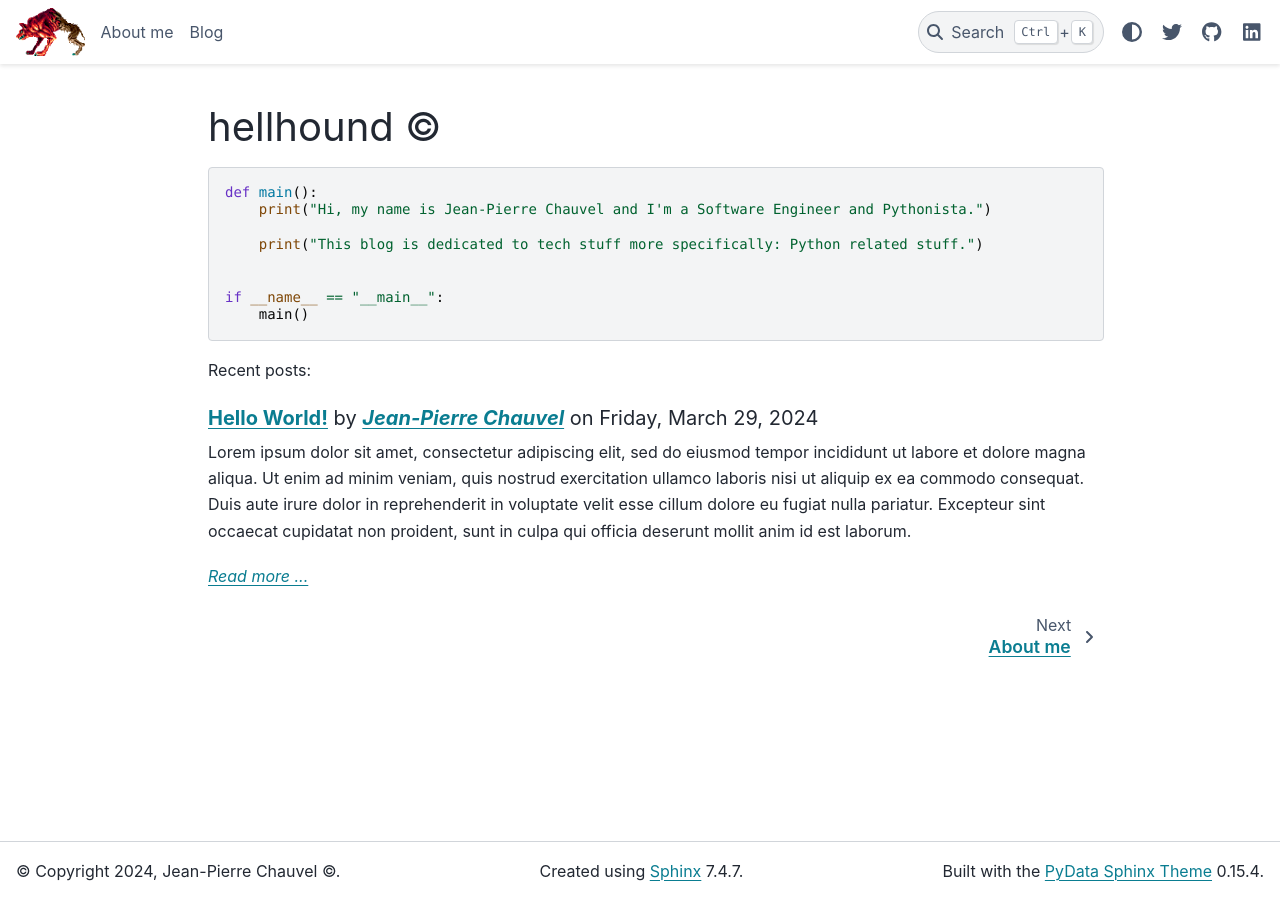
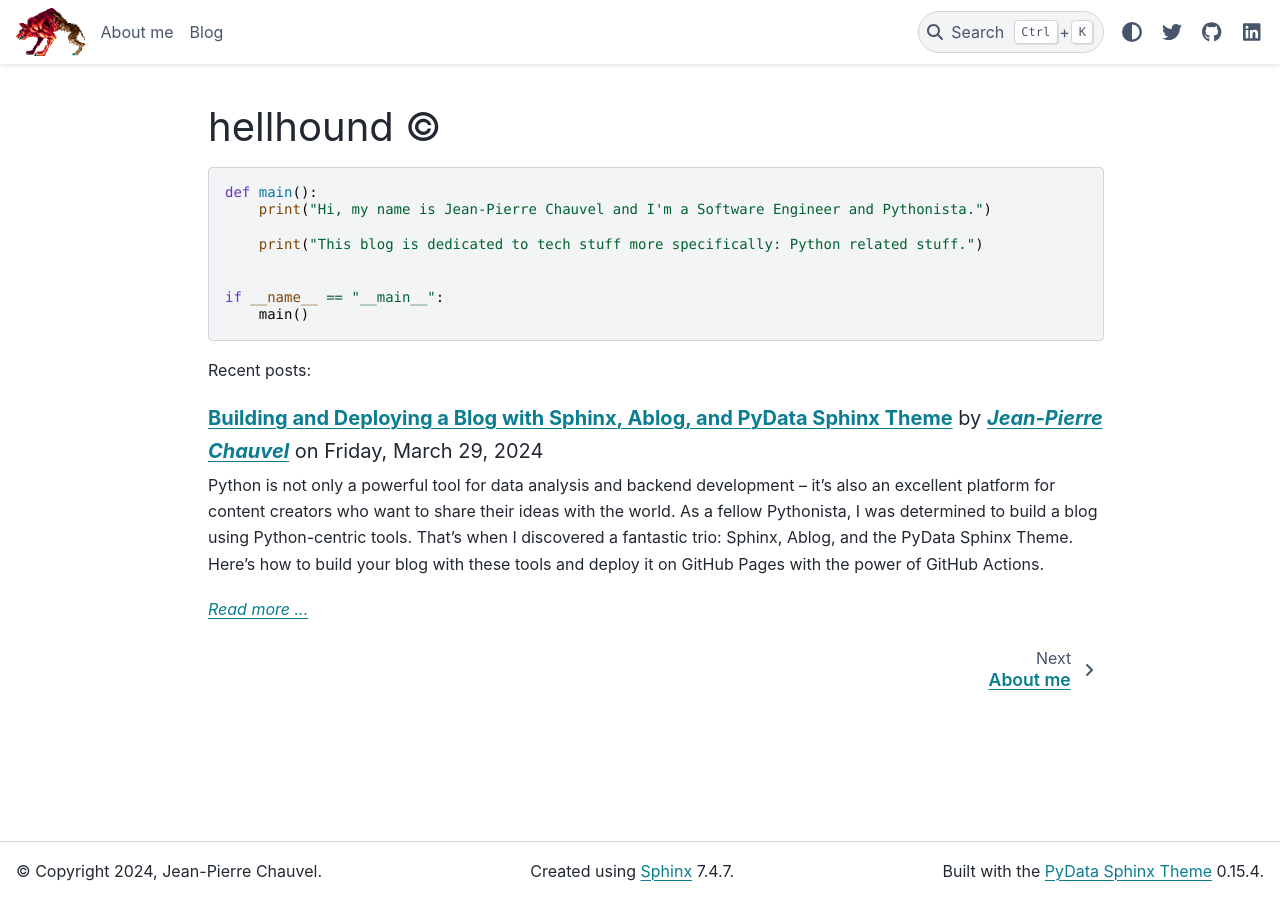
Before and after one commit to jpchauvel/chauvel.org, a Sphinx documentation site: the page built from source/index.md, in a window 1280 px wide. Built offline with Sphinx 7.4.7 and the PyData theme 0.15.4, drawn with Linux system fonts in a browser that asks for light colours.

Commit message:
first post

````diff
--- /dev/null
+++ b/source/blog/2024/building-blog-from-scratch.md
@@ -0,0 +1,163 @@
+---
+blogpost: true
+date: Mar 29, 2024
+author: Jean-Pierre Chauvel
+location: Lima, Perú
+category: Hello World
+tags: python, ablog, sphinx, giscus, github-pages, github-actions
+language: English
+---
+# Building and Deploying a Blog with Sphinx, Ablog, and PyData Sphinx Theme
+
+Python is not only a powerful tool for data analysis and backend development – it's also an excellent platform for content creators who want to share their ideas with the world. As a fellow Pythonista, I was determined to build a blog using Python-centric tools. That's when I discovered a fantastic trio: Sphinx, Ablog, and the PyData Sphinx Theme. Here’s how to build your blog with these tools and deploy it on GitHub Pages with the power of GitHub Actions.
+
+## Crafting Your Blog
+
+Let's run through the steps to create your blog's scaffolding and content, all with a Python flavor.
+
+### Step 1: Install the Necessary Packages
+
+First, verify that your environment has Python and `pip` installed. Then, proceed with installing Sphinx, Ablog, and the PyData Sphinx Theme:
+
+```bash
+pip install sphinx ablog sphinx_pydata_theme
+```
+
+### Step 2: Start Your Blog with Ablog
+
+Instead of using `sphinx-quickstart`, Ablog provides its command to create a new blog project:
+
+```bash
+ablog start
+```
+
+This command will set up your blog with typical Sphinx configurations and Ablog presets.
+
+### Step 3: Configure Your Blog with PyData Theme and Ablog
+
+After the initial setup, personalize your blog settings in the `conf.py` file:
+
+```python
+# conf.py
+
+extensions = [
+    'ablog',
+    'sphinx.ext.intersphinx',
+    # Add any other Sphinx extensions here.
+]
+
+html_theme = 'pydata_sphinx_theme'
+
+# Additional theme options are available on the theme's documentation.
+html_theme_options = {
+    "search_bar_text": "Search this site...",
+    # More theme options
+}
+
+# Configure ablog
+blog_baseurl = "https://[github-username].github.io/[repository-name]/"
+blog_title = "My Pythonista Blog"
+blog_authors = {
+    "Your Name": (None, None),
+}
+
+# For generating a feed
+blog_feed_archives = True
+```
+
+### Step 4: Writing Blog Posts
+
+Create your posts in reStructuredText format within the posts section you set up:
+
+```rst
+.. post:: Sept 15, 2023
+   :tags: python, sphinx, ablog
+   :category: python
+   :author: Your Name
+
+Journey with Python
+===================
+
+Begin storytelling with Python…
+```
+
+Save it into the correct directory with an `.rst` extension and the Sphinx/Ablog combination will handle the rest.
+
+## Enhancing Engagement: Adding Giscus Comments
+
+Engage with your readers by adding a comment section using Giscus, a comment service that uses GitHub discussions, right into your Sphinx blog.
+
+### Step 1: Configure Giscus on Your Blog
+
+Giscus requires a specific configuration embedded into your blog. You can include this in your Sphinx HTML templates:
+
+```html
+<!-- In _templates/layout.html -->
+{% extends "!layout.html" %}
+
+{% block extrahead %}
+<script src="https://giscus.app/client.js"
+        data-repo="[YourGitHubUsername]/[YourRepoName]"
+        data-repo-id="[RepoID]"
+        data-category="[DiscussionCategory]"
+        data-category-id="[DiscussionCategoryID]"
+        data-mapping="pathname"
+        data-reactions-enabled="1"
+        data-emit-metadata="0"
+        data-theme="preferred_color_scheme"
+        async>
+</script>
+{{ super() }}
+{% endblock %}
+```
+
+Remember to replace placeholders with your repository details. You can get these from your Giscus configuration page.
+
+You need other steps to enable Giscus. Refer to https://github.com/giscus/giscus?tab=readme-ov-file.
+
+### Step 2: Deploy with GitHub Actions
+
+Automatic deployment to GitHub Pages can be set up using a workflow in the `.github/workflows/blog.yml` file:
+
+```yaml
+name: Deploy Blog to GitHub Pages
+
+on:
+  push:
+    branches:
+      - main  # or your default branch name
+
+jobs:
+  deploy:
+    runs-on: ubuntu-latest
+
+    steps:
+      - name: Checkout
+        uses: actions/checkout@v4
+
+      - name: Set up Python
+        uses: actions/setup-python@v4
+        with:
+          python-version: '3.x'  # Replace '3.x' with your preferred version
+
+      - name: Install Dependencies
+        run: |
+          pip install sphinx ablog sphinx_pydata_theme
+
+      - name: Build Blog
+        run: ablog build
+
+      - name: Publish to GitHub Pages
+        uses: peaceiris/actions-gh-pages@v3
+        with:
+          github_token: ${{ secrets.GITHUB_TOKEN }}
+          publish_dir: ./_build/html
+```
+
+This workflow will build and deploy your blog to GitHub Pages whenever you push to the main branch.
+
+```{raw} html
+---
+file: ../../_templates/giscus.html
+---
+```
--- a/source/blog/hello-world.md
+++ /dev/null
@@ -1,26 +0,0 @@
----
-blogpost: true
-date: Mar 29, 2024
-author: Jean-Pierre Chauvel
-location: Lima, Perú
-category: Hello World
-tags: python, hello-world
-language: English
----
-
-Hello World!
-============
-
-## *This is a test*
-
-Lorem ipsum dolor sit amet, consectetur adipiscing elit, sed do eiusmod tempor incididunt ut labore et dolore magna aliqua. Ut enim ad minim veniam, quis nostrud exercitation ullamco laboris nisi ut aliquip ex ea commodo consequat. Duis aute irure dolor in reprehenderit in voluptate velit esse cillum dolore eu fugiat nulla pariatur. Excepteur sint occaecat cupidatat non proident, sunt in culpa qui officia deserunt mollit anim id est laborum.
-
-> Blockquoute
-
-Python rules!
-
-```{raw} html
----
-file: ../_templates/giscus.html
----
-```
--- a/source/conf.py
+++ b/source/conf.py
@@ -18,7 +18,7 @@ sys.path.append(str(Path(".").resolve()))
 # -- Project information -----------------------------------------------------
 
 project = "hellhound ©"
-copyright = "2024, Jean-Pierre Chauvel ©"
+copyright = "2024, Jean-Pierre Chauvel"
 author = "Jean-Pierre Chauvel"
 
 # -- General configuration ---------------------------------------------------
@@ -123,7 +123,7 @@ html_sidebars = {
         "ablog/tagcloud.html",
         "ablog/archives.html"
     ],
-    "blog/*": [
+    "blog/**": [
         "ablog/postcard.html",
         "ablog/recentposts.html",
         "ablog/archives.html"
````
